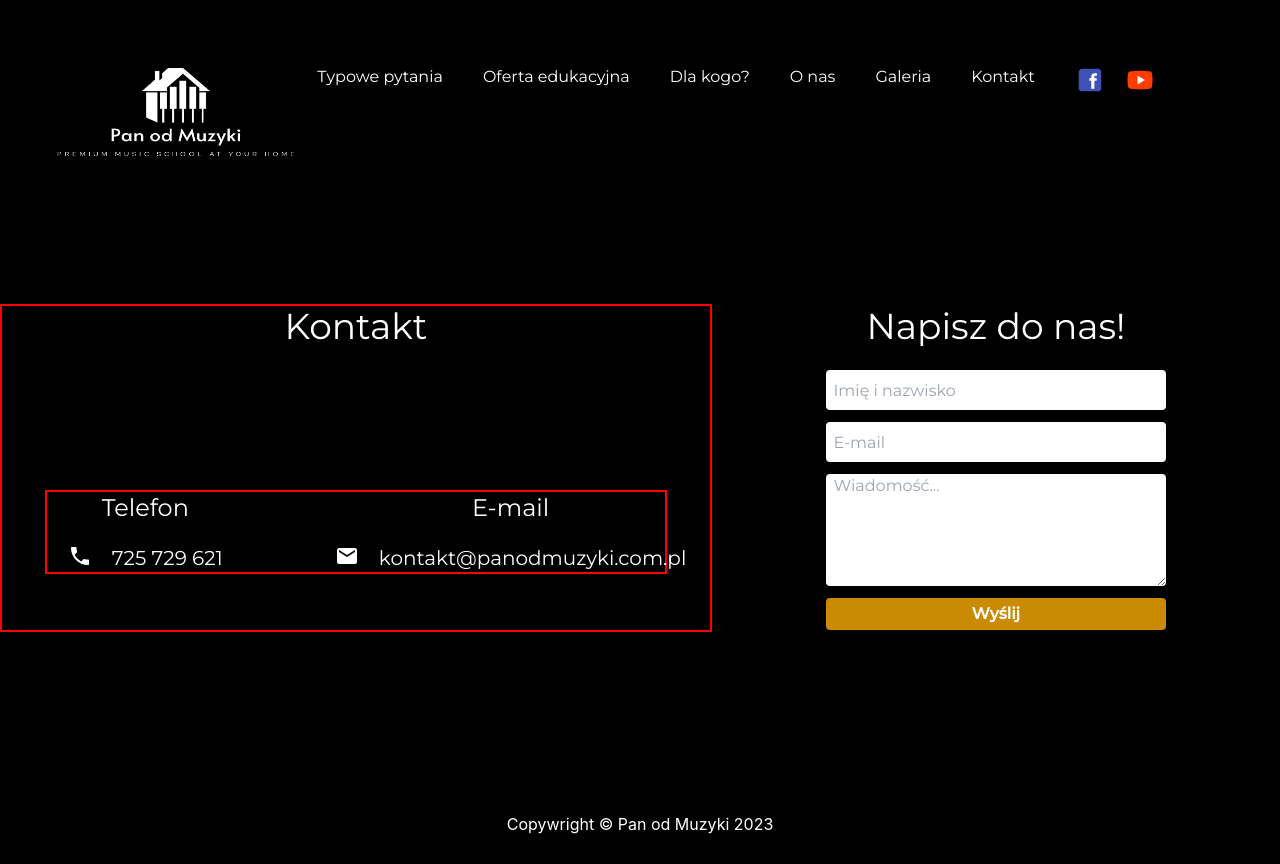
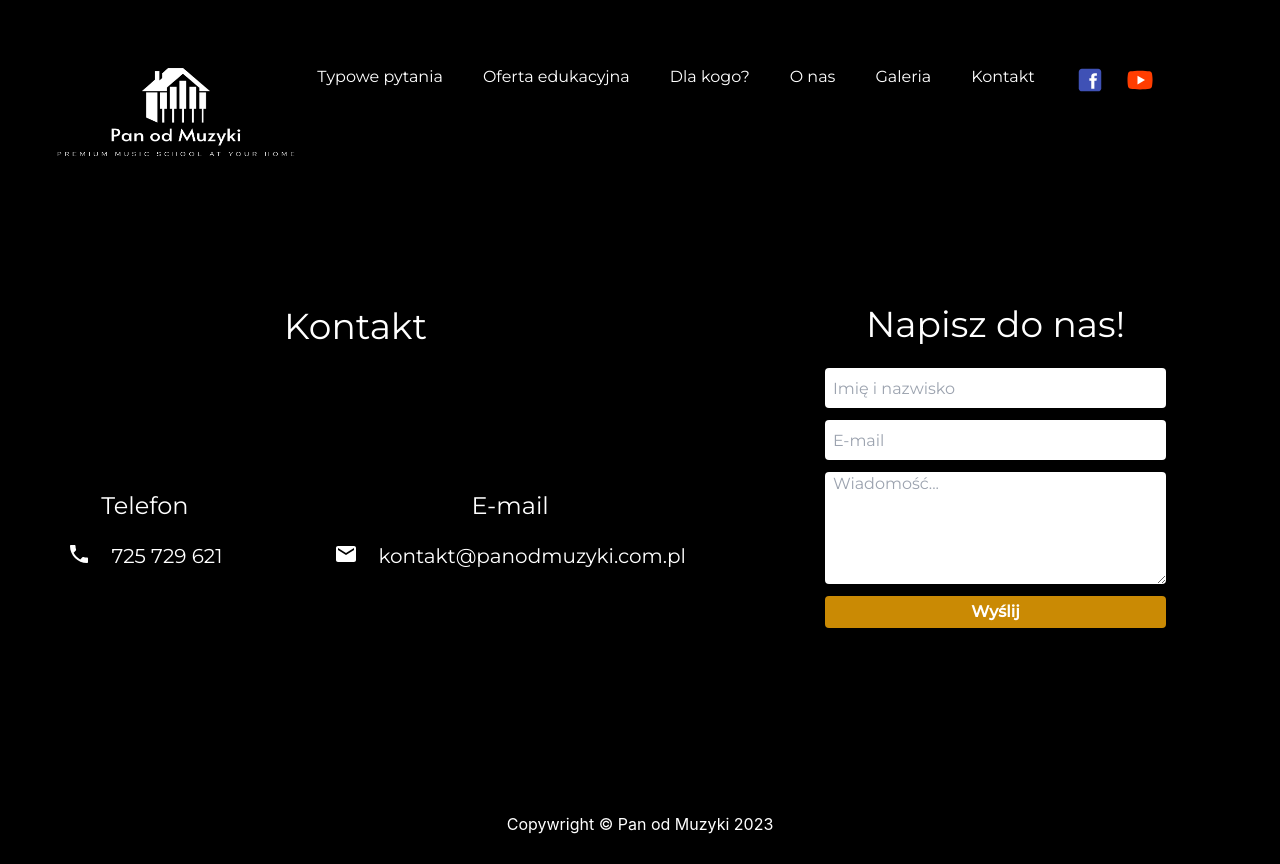
Before and after one commit to snix422/MusicSchoolWebsite, a React (Create React App) app in the folder my-app/: page /kontakt in a window 1280 px wide. Built offline with nearby package versions, Linux system fonts and the light colour scheme; a web font is replaced by a local one.

Commit message:
fixed borders and contact form

```diff
--- a/my-app/src/components/Contact/Contact.tsx
+++ b/my-app/src/components/Contact/Contact.tsx
@@ -67,7 +67,7 @@ const Contact = () => {
           transition={{ delay: 0.5, duration: 1 }}
           className="w-full flex justify-center items-center max-xl:flex-col max-sm:gap-10"
         >
-          <div className="w-full flex flex-col justify-start items-center gap-36 max-md:w-full max-lg:flex-col max-md:gap-10 pb-14" style={{border:'2px solid red'}}>
+          <div className="w-full flex flex-col justify-start items-center gap-36 max-md:w-full max-lg:flex-col max-md:gap-10 pb-14">
             <motion.h2
               initial={{ y: -100, opacity: 0 }}
               animate={{ y: 0, opacity: 1 }}
@@ -77,8 +77,8 @@ const Contact = () => {
             >
               Kontakt
             </motion.h2>
-            <div className="flex justify-center gap-28 max-sm:flex-col max-md:items-center max-md:gap-10 max-md:text-xs max-xl:w-3/4" style={{border:'2px solid red'}}>
-              <div className="flex flex-col items-center gap-5 w-2/4 ">
+            <div className="flex justify-center gap-28 max-sm:flex-col max-md:items-center max-md:gap-10 max-md:text-xs max-xl:w-3/4">
+              <div className="flex flex-col items-center gap-5 w-2/4 max-md:w-full ">
                 <h2
                   className="text-white text-2xl"
                   style={{ fontFamily: "Montserrat" }}
```
